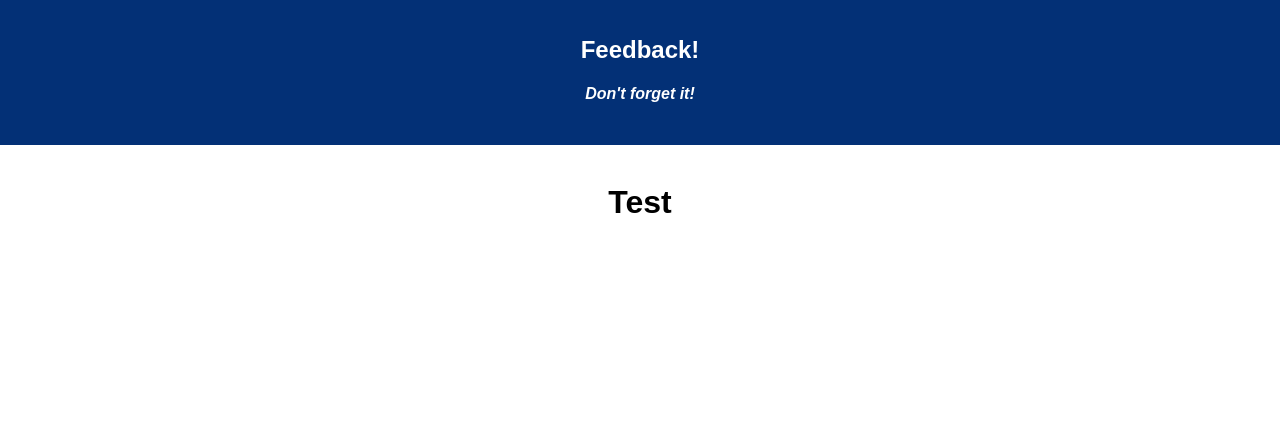
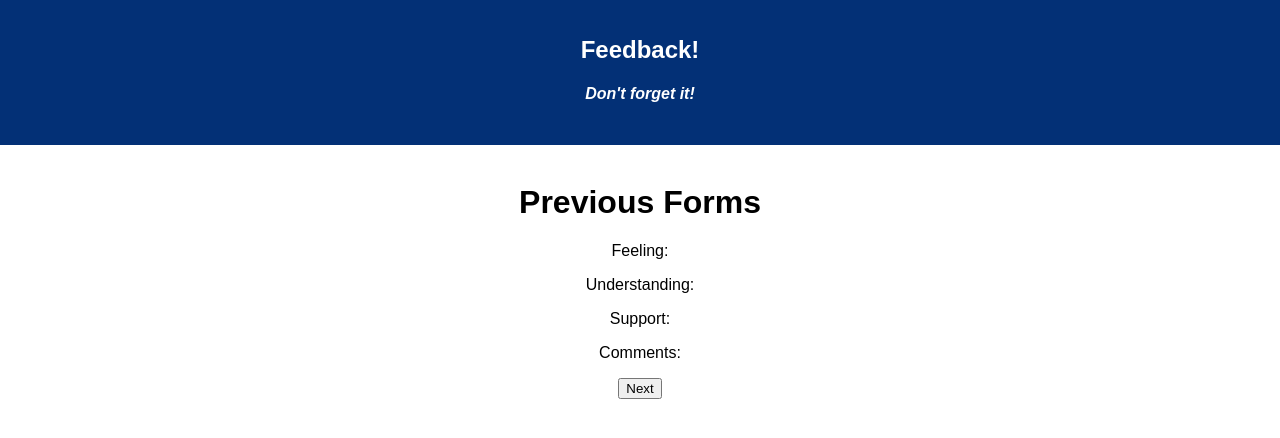
Before and after one commit to KStomberg/redux-feedback-loop-, a React (Create React App) app: page /#/review in a window 1280 px wide. Shown: the top 438 px of the page. Built offline with nearby package versions, Linux system fonts and the light colour scheme.

Commit message:
review before submission setup

```diff
--- a/src/components/App/App.js
+++ b/src/components/App/App.js
@@ -15,6 +15,7 @@ import ReviewPrevious from "../ReviewPrevious/ReviewPrevious"
 
 class App extends Component {
 
+
   //POST to DB
   sendFeedback = () => {
     axios({
@@ -25,17 +26,6 @@ class App extends Component {
       console.log('Back from POST, response:', response);
     }).catch(err => {
       console.error('Error in POST', err);
-    })
-  }
-
-  getFeedback = () => {
-    axios({
-      method: 'GET',
-      url: '/feedback'
-    }).then(response => {
-      console.log('Back from GET, response:', response);
-    }).catch(err => {
-      console.error('Error in GET', err);
     })
   }
 
@@ -73,7 +63,7 @@ class App extends Component {
           </Route>
 
           <Route path='/review' exact>
-             <ReviewPrevious />
+             <ReviewPrevious reviewFeedback={this.getFeedback}/>
           </Route>
 
       </div>
--- a/src/components/FeelingToday/FeelingToday.js
+++ b/src/components/FeelingToday/FeelingToday.js
@@ -17,11 +17,6 @@ class FeelingToday extends Component {
         this.props.history.push('/understanding')
     }
 
-    review = () => {
-        console.log('Moving to review page => /review');
-        this.props.history.push('/review')
-    }
-
     render() {
         return(
             <div>
@@ -34,8 +29,6 @@ class FeelingToday extends Component {
                     onChange={this.updateFeeling}
                 />
                 <button onClick={this.onNext} > Next </button>
-
-                <button onClick={this.review} > Review Previous Forms </button>
             </div>
         )
     }
--- a/src/components/LeaveComments/LeaveComments.js
+++ b/src/components/LeaveComments/LeaveComments.js
@@ -13,8 +13,8 @@ class LeaveComments extends Component {
     }
 
     onNext = () => {
-        console.log('Moving to next page => SubmitForm');
-        this.props.history.push('/submit')
+        console.log('Moving to next page => review');
+        this.props.history.push('/review')
     }
 
     render() {
--- a/src/components/ReviewPrevious/ReviewPrevious.js
+++ b/src/components/ReviewPrevious/ReviewPrevious.js
@@ -3,13 +3,32 @@ import {connect} from 'react-redux';
 import {withRouter} from 'react-router-dom';
 
 class ReviewPrevious extends Component {
+
+    onNext = () => {
+        console.log('Moving to next page => SubmitForm');
+        this.props.history.push('/submit')
+    }
+
     render() {
         return(
             <div>
-                <h1>Test</h1>
+                <h1>Previous Forms</h1>
+                <p>Feeling: {this.props.feeling}</p>
+                <p>Understanding: {this.props.understanding}</p>
+                <p>Support: {this.props.support}</p>
+                <p>Comments: {this.props.comments}</p>
+                <button onClick={this.onNext}> Next </button>
             </div>
         )
     }
 }
 
-export default connect()(withRouter(ReviewPrevious))
+//Grab all previous data
+const mapStateToProps = (reduxState) => ({
+    feeling: reduxState.feedbackUpdate.feeling,
+    understanding: reduxState.feedbackUpdate.understanding,
+    support: reduxState.feedbackUpdate.support,
+    comments: reduxState.feedbackUpdate.comments
+})
+
+export default connect(mapStateToProps)(withRouter(ReviewPrevious))
```
Also changed, not shown: 1 other file (tests, documents, lock files or other folders).
